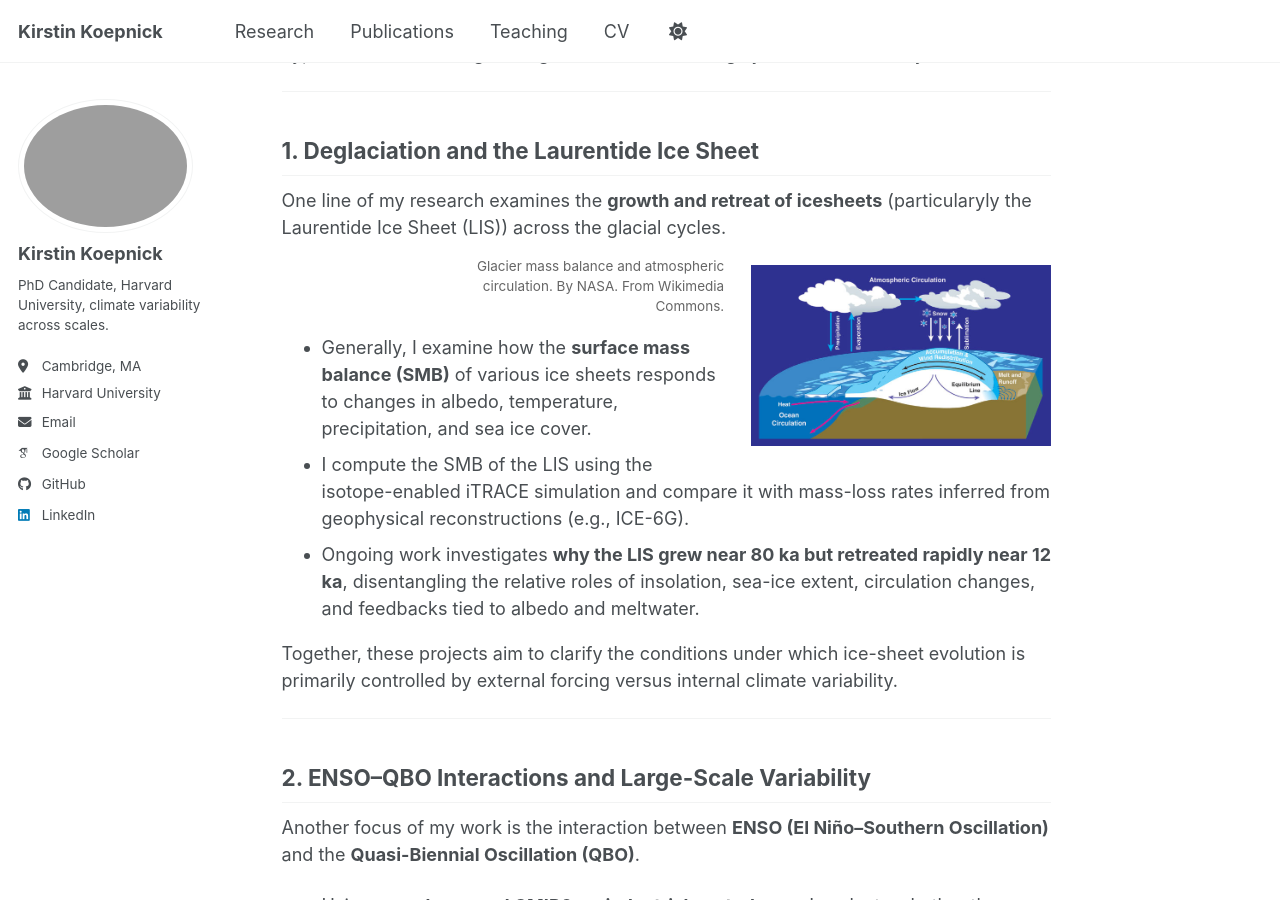
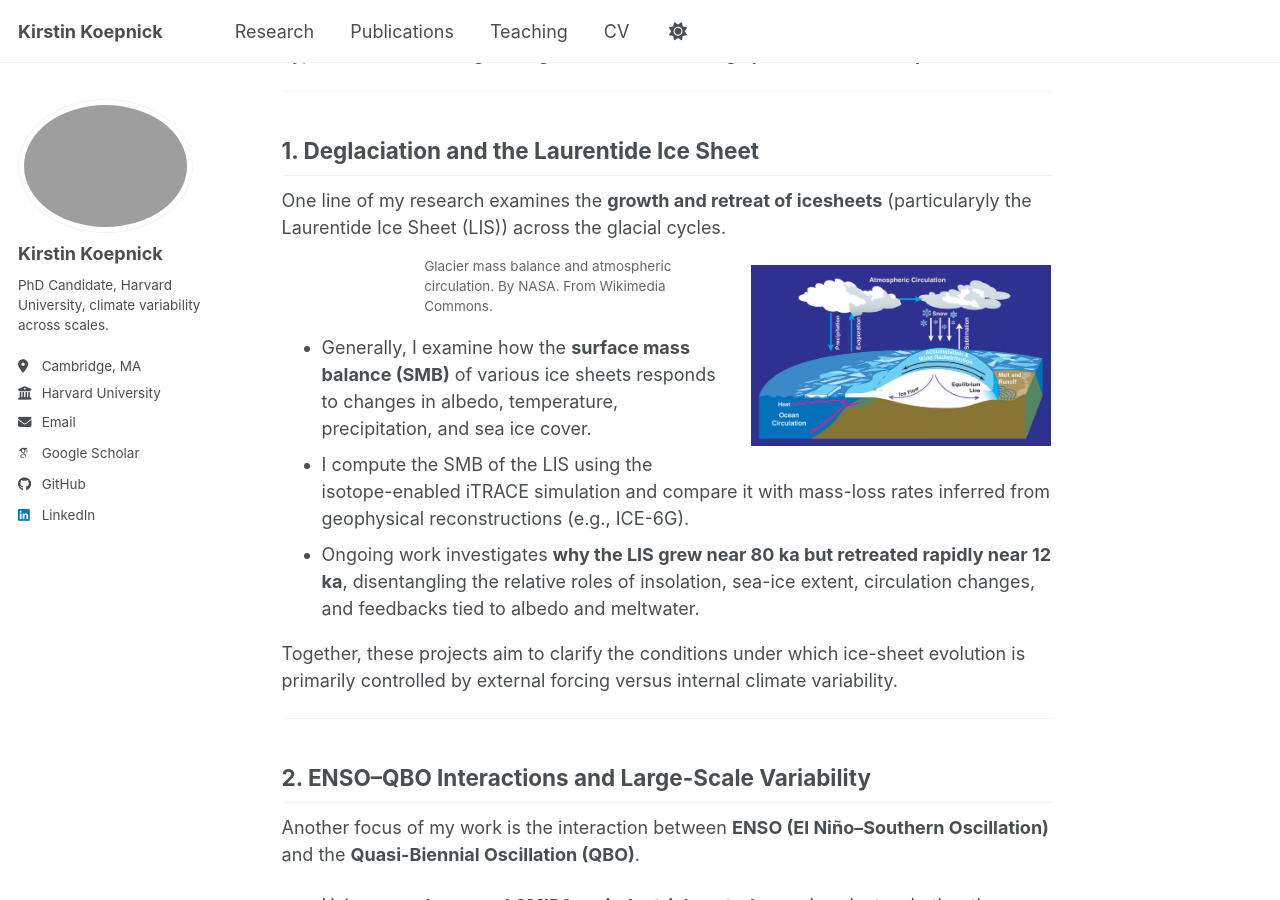
Before and after one commit to kirstinkoepnick/kirstinkoepnick.github.io, a Jekyll site: the page built from _pages/research.md, in a window 1280 px wide and 900 px high, scrolled down 361 px. Built offline with Jekyll 4.4.1, drawn with Linux system fonts in a browser that asks for light colours; some web fonts are replaced; a script bundle is joined from its source files by our own code; library files that are not in the unit come from our copies.

Commit message:
Update research.md

```diff
--- a/_pages/research.md
+++ b/_pages/research.md
@@ -18,7 +18,7 @@ One line of my research examines the **growth and retreat of icesheets** (partic
 
 ![SMB schematic](/images/smb_schematic.png){: style="float:right; width:40%; max-width:300px; margin:0 0 0.5rem 1.5rem;" }
 
-<p style="float:right; width:40%; max-width:300px; text-align:right; font-size:0.75em; color:#666; margin:-0.5rem 0 1rem 1.5rem;">
+<p style="float:right; width:40%; max-width:300px; text-align:bottom; font-size:0.75em; color:#666; margin:-0.5rem 0 1rem 1.5rem;">
 Glacier mass balance and atmospheric circulation. By NASA. From Wikimedia Commons.
 </p>
 
```
